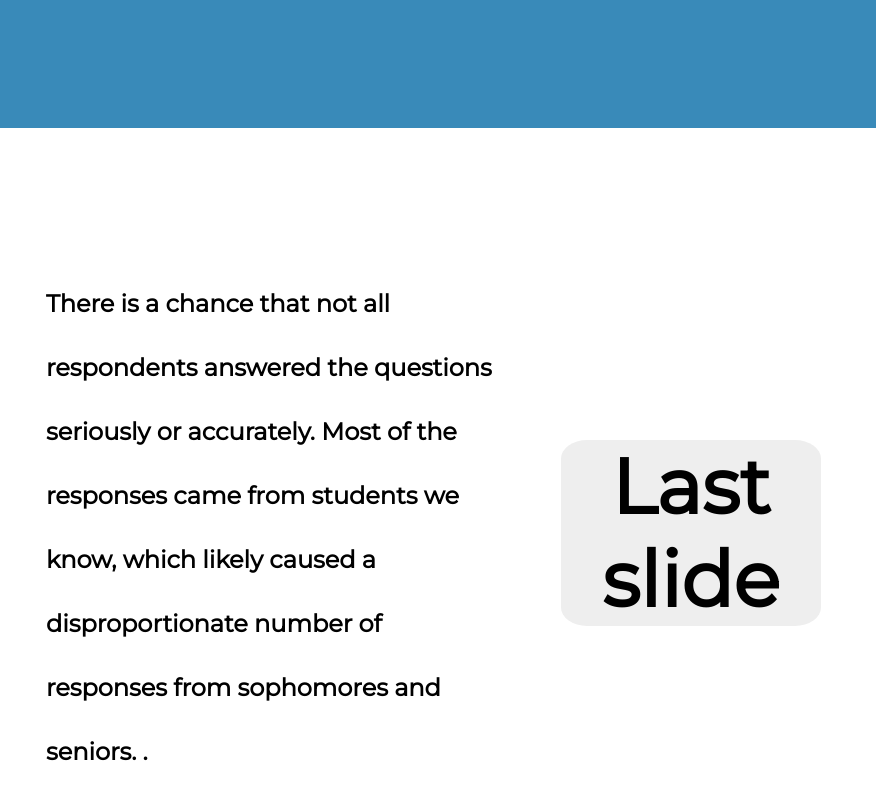
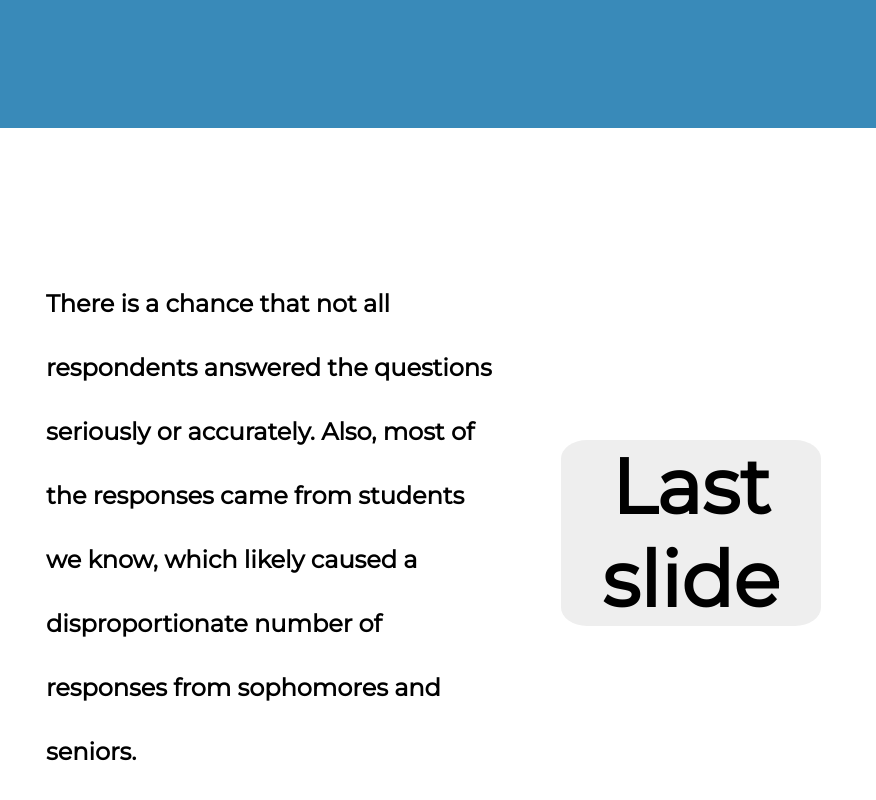
Before and after one commit to Abelz3w/b, a plain HTML site: page index.html in a window 1280 px wide. Shown: the part 2272-3072 px from the top of the page, 404-1280 px from the left. Drawn offline with nearby package versions, Linux system fonts and the light colour scheme; some packages are replaced by stand-ins of ours; a script that the page names is missing.

Commit message:
Update index.html

```diff
--- a/index.html
+++ b/index.html
@@ -101,8 +101,8 @@
 
         <div class="textContainer">
             <h1>
-                There is a chance that not all respondents answered the questions seriously or accurately. Most of the responses came from students we know, which likely caused a disproportionate number of responses from sophomores and seniors.
-                . </h1></div>
+                There is a chance that not all respondents answered the questions seriously or accurately. Also, most of the responses came from students we know, which likely caused a disproportionate number of responses from sophomores and seniors.
+                </h1></div>
         <a href="#story">
             <div class="nextSection">
                 <h1>Last slide</h1>
```
